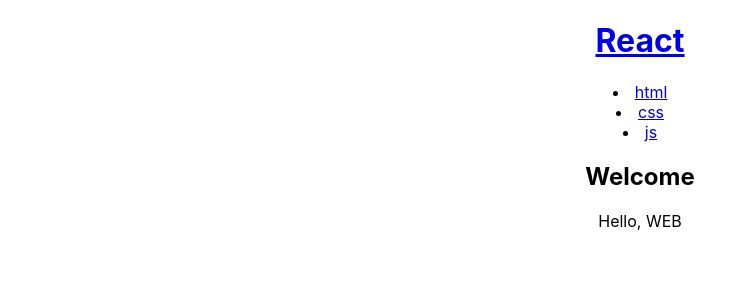
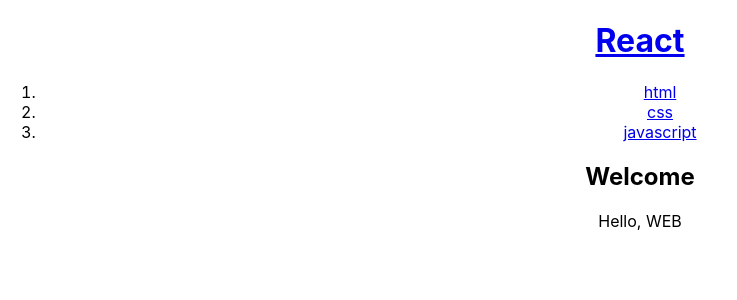
Before and after one commit to yoonsangpark/react-app, a React (Create React App) app: page / in a window 1280 px wide. Shown: the top 300 px of the page, without its empty margins (0-737 px from the left). Built offline with nearby package versions, Linux system fonts and the light colour scheme.

Commit message:
2.1 props - list

```diff
--- a/src/App.js
+++ b/src/App.js
@@ -10,12 +10,18 @@ function Header(props){
   )
 }
 
-function Nav(){
+function Nav(props){
+  const lis = []
+  for(let i=0; i < props.topics.length; i++) {
+    let t = props.topics[i];
+    lis.push(<li key={t.id}><a href={'/read/'+t.id}>{t.title}</a></li>)
+  }
+
   return(
     <nav>
-      <li><a href="/read/1"> html </a></li>
-      <li><a href="/read/2"> css </a></li>
-      <li><a href="/read/3"> js </a></li>
+      <ol>
+        {lis}
+      </ol>
     </nav>
   )
 }
@@ -30,10 +36,17 @@ function Article(){
 }
 
 function App() {
+
+  const topics = [
+    {id:1, title:'html', body:'html is...'},
+    {id:2, title:'css', body:'css is...'},
+    {id:3, title:'javascript', javascript:'html is...'}
+  ]
+
   return (
     <div className="App">
       <Header title="React"></Header>
-      <Nav></Nav>
+      <Nav topics={topics}></Nav>
       <Article></Article>
     </div>
   );
```
